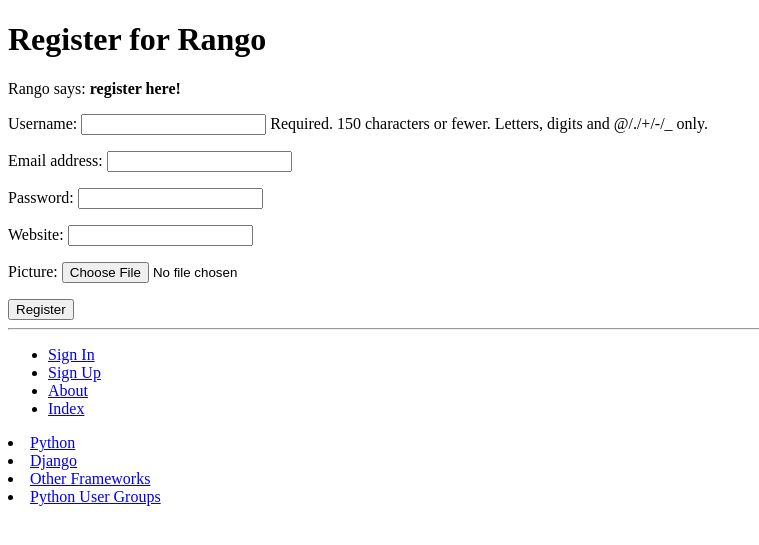
After one commit to chrisgreg5/tango_with_django_project, a Django app: page /rango/register/ in a window 1280 px wide. The commit adds this page. Shown: the top 545 px of the page, without its empty margins (0-759 px from the left). Run offline with Django 3.2, Linux system fonts and the light colour scheme; data comes from the database, SQL or seed files in the repository; both versions use the stored data as it was after the commit.

Commit message:
finished ex 9

```diff
--- a/rango/admin.py
+++ b/rango/admin.py
@@ -1,5 +1,7 @@
 from django.contrib import admin
 from rango.models import Category, Page
+from rango.models import UserProfile
+
 
 class PageAdmin(admin.ModelAdmin):
     list_display = ('title','category', 'url')
@@ -11,3 +13,4 @@ class CategoryAdmin(admin.ModelAdmin):
 # Register your models here.
 admin.site.register(Category, CategoryAdmin)
 admin.site.register(Page, PageAdmin)
+admin.site.register(UserProfile)
--- a/rango/forms.py
+++ b/rango/forms.py
@@ -1,5 +1,6 @@
 from django import forms
-from rango.models import Page, Category
+from django.contrib.auth.models import User
+from rango.models import Page, Category, UserProfile
 
 class CategoryForm(forms.ModelForm):
     name = forms.CharField(max_length=128,
@@ -8,11 +9,9 @@ class CategoryForm(forms.ModelForm):
     likes = forms.IntegerField(widget=forms.HiddenInput(), initial=0)
     slug = forms.CharField(widget=forms.HiddenInput(), required=False)
 
-
     class Meta:
         model = Category
         fields = ('name',)
-
 
 class PageForm(forms.ModelForm):
     title = forms.CharField(max_length=128,
@@ -30,7 +29,18 @@ class PageForm(forms.ModelForm):
 
         return cleaned_data
 
-
     class Meta:
         model = Page
         exclude = ('category',)
+
+class UserForm(forms.ModelForm):
+    password = forms.CharField(widget=forms.PasswordInput())
+
+    class Meta:
+        model = User
+        fields = ('username', 'email', 'password')
+
+class UserProfileForm(forms.ModelForm):
+    class Meta:
+        model = UserProfile
+        fields = ('website', 'picture')
--- a/rango/models.py
+++ b/rango/models.py
@@ -1,5 +1,6 @@
 from django.db import models
 from django.template.defaultfilters import slugify
+from django.contrib.auth.models import User
 
 # Create your models here.
 class Category(models.Model):
@@ -26,3 +27,12 @@ class Page(models.Model):
 
     def __str__(self):
         return self.title
+
+class UserProfile(models.Model):
+
+    user = models.OneToOneField(User)
+    website = models.URLField(blank=True)
+    picture = models.ImageField(upload_to='profile_images', blank=True)
+
+    def __str__(self):
+        return self.user.username
--- a/rango/urls.py
+++ b/rango/urls.py
@@ -6,7 +6,10 @@ urlpatterns = [
     url(r'^$', views.index, name='index'),
     url(r'^about', views.about, name='about'),
     url(r'^add_category/$', views.add_category, name='add_category'),
-    url(r'^category/(?P<category_name_slug>[\w\-]+)/add_page/', views.add_page, name='add_page'),
-    url(r'^category/(?P<category_name_slug>[\w\-]+)/$',
-    views.show_category, name='show_category'),
+    url(r'^category/(?P<category_name_slug>[\w\-]+)/add_page/$', views.add_page, name='add_page'),
+    url(r'^category/(?P<category_name_slug>[\w\-]+)/$',views.show_category, name='show_category'),
+    url(r'^register/$',views.register,name='register'), # New pattern!
+    url(r'^login/$', views.user_login, name='login'),
+    url(r'^restricted/', views.restricted, name='restricted'),
+    url(r'^logout/$', views.user_logout, name='logout'),
 ]
--- a/rango/views.py
+++ b/rango/views.py
@@ -1,7 +1,10 @@
 from django.shortcuts import render
 from rango.models import Category, Page
-from rango.forms import CategoryForm, PageForm
-
+from rango.forms import CategoryForm, PageForm, UserForm, UserProfileForm
+from django.contrib.auth import authenticate, login, logout
+from django.http import HttpResponseRedirect, HttpResponse
+from django.core.urlresolvers import reverse
+from django.contrib.auth.decorators import login_required
 
 # Create your views here.
 from django.http import HttpResponse
@@ -62,3 +65,63 @@ def add_page(request, category_name_slug):
             print(form.errors)
     context_dict = {'form':form, 'category': category}
     return render(request, 'rango/add_page.html', context_dict)
+
+def register(request):
+    registered = False
+
+    if request.method == 'POST':
+        user_form = UserForm(data=request.POST)
+        profile_form = UserProfileForm(data=request.POST)
+
+        if user_form.is_valid() and profile_form.is_valid():
+            user = user_form.save()
+            user.set_password(user.password)
+            user.save()
+
+            profile = profile_form.save(commit=False)
+            profile.user = user
+
+            if 'picture' in request.FILES:
+                profile.picture = request.FILES['picture']
+
+            profile.save()
+            registered = True
+        else:
+            print(user_form.errors, profile_form.errors)
+    else:
+        user_form = UserForm()
+        profile_form = UserProfileForm()
+
+    return render(request,
+                'rango/register.html',
+                {'user_form': user_form,
+                'profile_form': profile_form,
+                'registered': registered})
+
+def user_login(request):
+    if request.method == 'POST':
+
+        username = request.POST.get('username')
+        password = request.POST.get('password')
+        user = authenticate(username=username, password=password)
+
+        if user:
+            if user.is_active:
+                login(request, user)
+                return HttpResponseRedirect(reverse('index'))
+            else:
+                return HttpResponse("Your Rango account is disabled.")
+        else:
+            print("Invalid login details: {0}, {1}".format(username, password))
+            return HttpResponse("Invalid login details supplied.")
+    else:
+        return render(request, 'rango/login.html', {})
+
+@login_required
+def restricted(request):
+    return render(request, 'rango/restricted.html', {})
+
+@login_required
+def user_logout(request):
+    logout(request)
+    return HttpResponseRedirect(reverse('index'))
--- a/tango_with_django_project/settings.py
+++ b/tango_with_django_project/settings.py
@@ -32,6 +32,10 @@ ALLOWED_HOSTS = []
 # MEDIA
 MEDIA_ROOT = MEDIA_DIR
 MEDIA_URL = '/media/'
+
+# LOGIN
+LOGIN_URL = '/rango/login/'
+
 
 # Application definition
 
--- a/templates/rango/base.html
+++ b/templates/rango/base.html
@@ -21,10 +21,18 @@ How to Tango with Django!
 <hr />
 <div>
 <ul>
-<li><a href="{% url 'rango:add_category' %}">Add New Category</a></li>
+{% if user.is_authenticated %}
+<li><a href="{% url 'rango:add_category' %}">Add a New Category</a></li>
+<li><a href="{% url 'rango:restricted' %}">Restricted Page</a></li>
+<li><a href="{% url 'rango:logout' %}">Logout</a></li>
+{% else %}
+<li><a href="{% url 'rango:login' %}">Sign In</a></li>
+<li><a href="{% url 'rango:register' %}">Sign Up</a></li>
+{% endif %}
 <li><a href="{% url 'rango:about' %}">About</a></li>
 <li><a href="{% url 'rango:index' %}">Index</a></li>
 </ul>
+
 <div>
 {% block sidebar_block %}
 {% get_category_list %}
--- a/templates/rango/category.html
+++ b/templates/rango/category.html
@@ -20,7 +20,9 @@
 {% else %}
 <strong>No pages currently in category.</strong>
 {% endif %}
+{% if user.is_authenticated %}
 <a href="/rango/category/{{category.slug}}/add_page/">Add Page</a>
+{% endif %}
 {% else %}
 The specified category does not exist!
 {% endif %}
--- /dev/null
+++ b/templates/rango/register.html
@@ -0,0 +1,23 @@
+{% extends 'rango/base.html' %}
+{% load staticfiles %}
+{% block title_block %}
+Register
+{% endblock %}
+{% block body_block %}
+<h1>Register for Rango</h1>
+{% if registered %}
+Rango says: <strong>thank you for registering!</strong>
+<a href="{% url 'rango:index' %}">Return to the homepage.</a><br />
+{% else %}
+Rango says: <strong>register here!</strong><br />
+<form id="user_form" method="post" action="{% url 'rango:register' %}"
+enctype="multipart/form-data">
+{% csrf_token %}
+<!-- Display each form -->
+{{ user_form.as_p }}
+{{ profile_form.as_p }}
+<!-- Provide a button to click to submit the form. -->
+<input type="submit" name="submit" value="Register" />
+</form>
+{% endif %}
+{% endblock %}
```
Also changed, not shown: templates/rango/index.html (+8 -1 lines), templates/rango/login.html (added, +16 -0 lines), templates/rango/restricted.html (added, +8 -0 lines), db.sqlite3, media/profile_images/potato.jpg (added), rango/migrations/0006_auto_20180206_1328.py (added).
